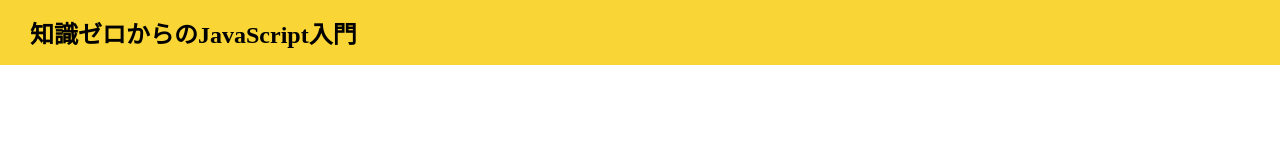
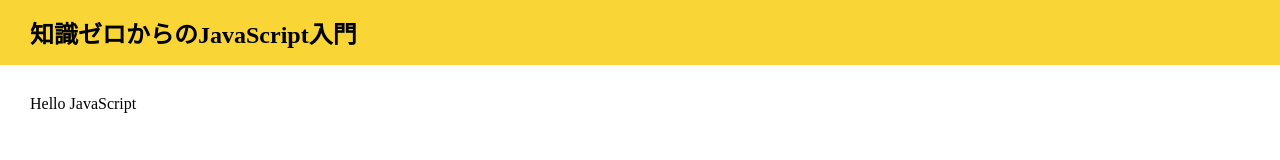
Before and after one commit to itc-n24013/JavaScript_n24013, a plain HTML site: page CH05/CH05-01/index.html in a window 1280 px wide. Drawn offline with Linux system fonts and the light colour scheme.

Commit message:
HTMLテキストの変更

```diff
--- a/CH05/CH05-01/script.js
+++ b/CH05/CH05-01/script.js
@@ -0,0 +1,2 @@
+var el = document.getElementById('text');
+el.innerHTML='Hello JavaScript';
```
Also changed, not shown: CH05/CH05-01/index.html (line endings or trailing spaces).
